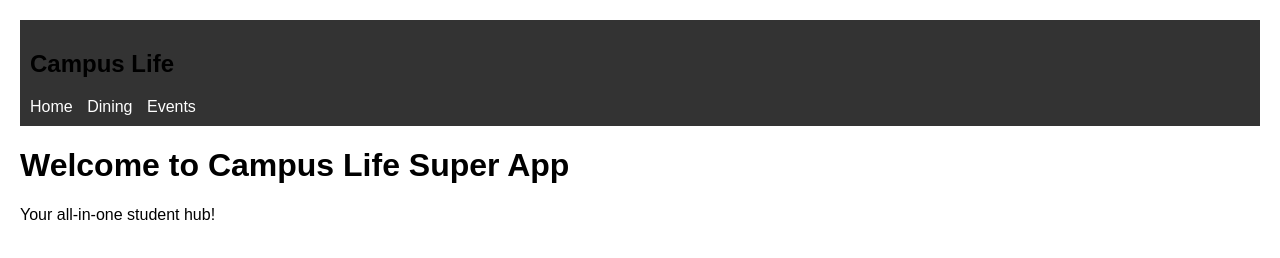
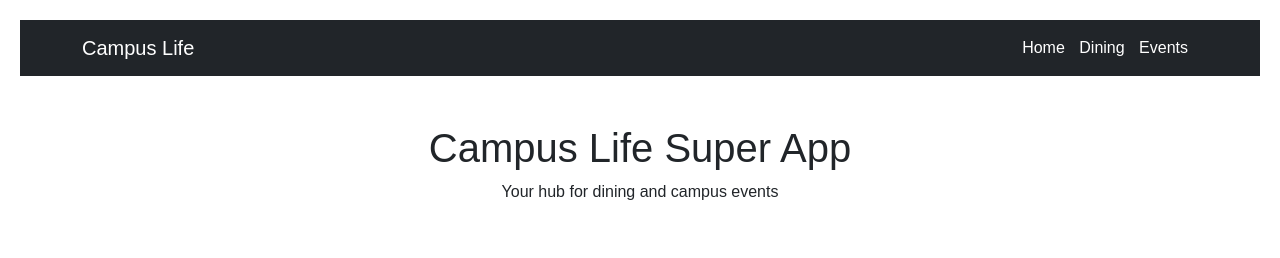
Before and after one commit to imbozen/Campus-Life-Super-App, a plain HTML site: page index.html in a window 1280 px wide. Drawn offline with nearby package versions, Linux system fonts and the light colour scheme.

Commit message:
Home Page with BS

```diff
--- a/index.html
+++ b/index.html
@@ -3,20 +3,30 @@
 <head>
   <meta charset="UTF-8">
   <title>Campus Life App</title>
+
+  <!-- Bootstrap -->
+  <link href="https://cdn.jsdelivr.net/npm/bootstrap@5.3.0/dist/css/bootstrap.min.css" rel="stylesheet">
+
   <link rel="stylesheet" href="css/style.css">
 </head>
 
 <body>
 
-<nav>
-  <h2>Campus Life</h2>
-  <a href="index.html">Home</a>
-  <a href="dining.html">Dining</a>
-  <a href="events.html">Events</a>
+<nav class="navbar navbar-expand-lg navbar-dark bg-dark">
+  <div class="container">
+    <a class="navbar-brand">Campus Life</a>
+    <div>
+      <a class="nav-link d-inline text-white" href="index.html">Home</a>
+      <a class="nav-link d-inline text-white" href="dining.html">Dining</a>
+      <a class="nav-link d-inline text-white" href="events.html">Events</a>
+    </div>
+  </div>
 </nav>
 
-<h1>Welcome to Campus Life Super App</h1>
-<p>Your all-in-one student hub!</p>
+<div class="container text-center mt-5">
+  <h1>Campus Life Super App</h1>
+  <p>Your hub for dining and campus events</p>
+</div>
 
 </body>
 </html>
```
